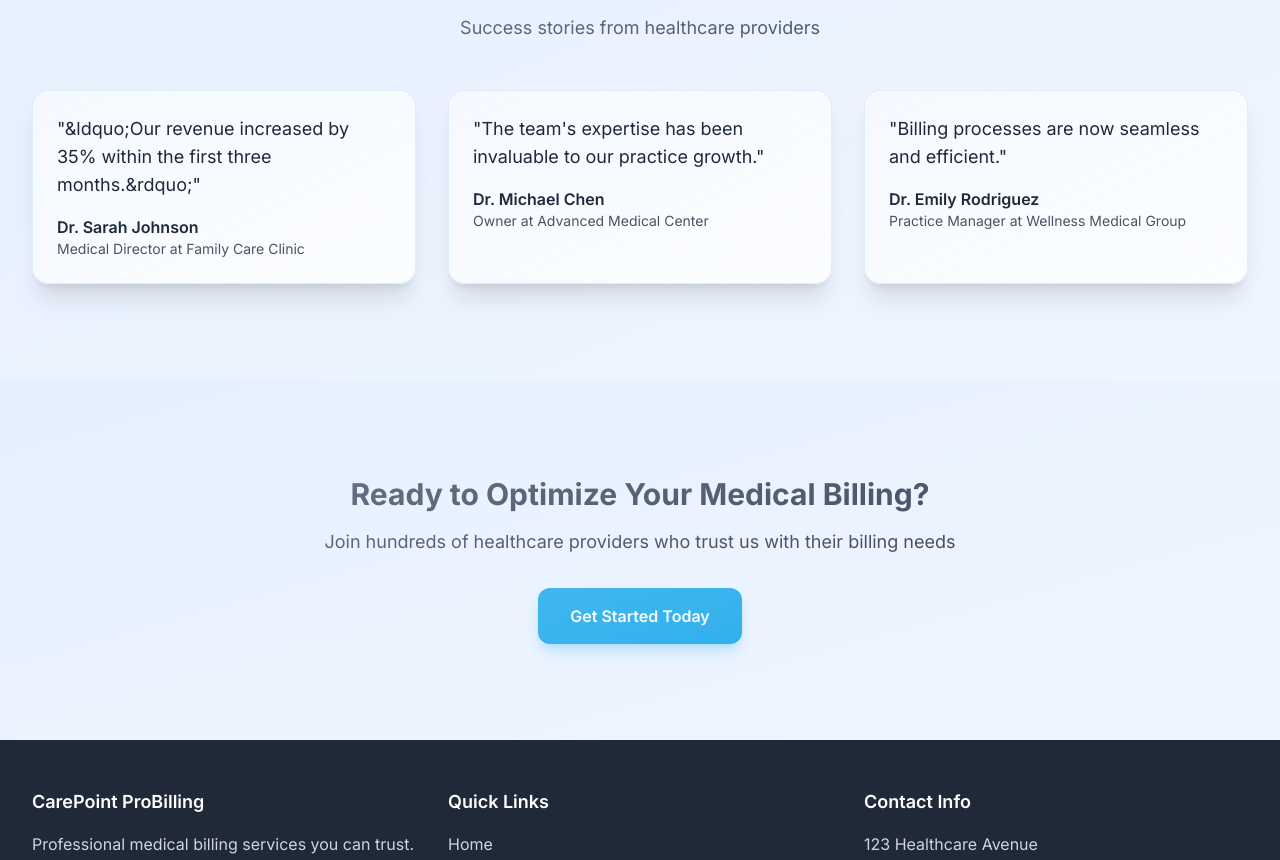
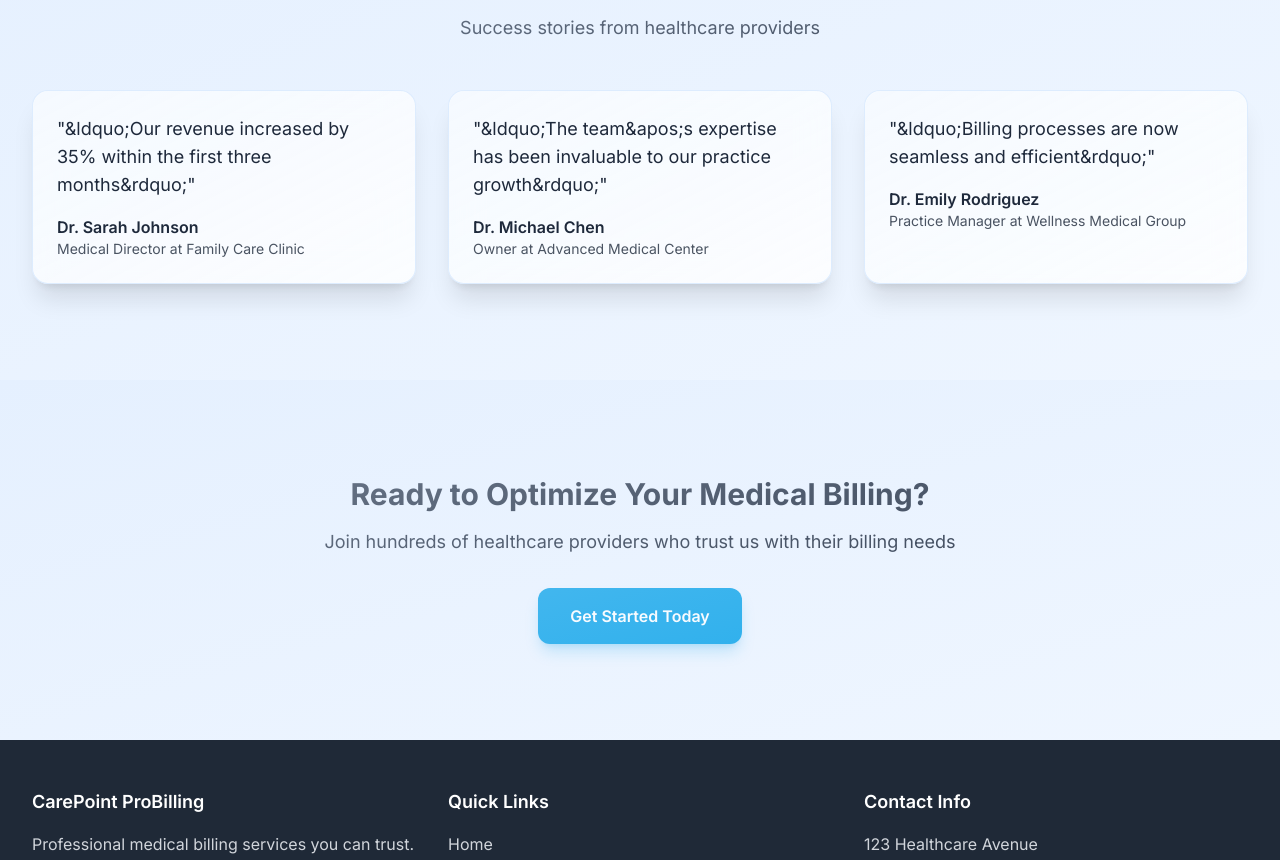
Before and after one commit to Owais-Sonija/medical-billing-website-template-carepoint-probilling, a Next.js app: page / in a window 1280 px wide. Shown: the part 2328-3188 px from the top of the page. Built offline with nearby package versions, Linux system fonts and the light colour scheme.

Commit message:
fix: resolve ESLint unescaped entities issues
- Fix unescaped apostrophes in about page text
- Fix unescaped quotes in testimonials
- Use proper HTML entities for quotes and apostrophes

```diff
--- a/src/app/about/page.tsx
+++ b/src/app/about/page.tsx
@@ -167,7 +167,7 @@ export default function About() {
                       What started as a small team of dedicated professionals has grown into a leading healthcare billing solutions provider.
                     </p>
                     <p>
-                      Over the years, we&apos;ve helped hundreds of healthcare providers optimize their revenue cycles and improve their billing processes.
+                      Over the years, we've helped hundreds of healthcare providers optimize their revenue cycles and improve their billing processes.
                       Our commitment to innovation and excellence has made us a trusted partner in the healthcare industry.
                     </p>
                   </div>
@@ -217,7 +217,7 @@ export default function About() {
               },
               {
                 title: "Innovation",
-                description: "We&apos;re continuously innovate and adapt to new technologies to provide cutting-edge billing solutions.",
+                description: "We're continuously innovate and adapt to new technologies to provide cutting-edge billing solutions.",
                 icon: "💡"
               },
               {
--- a/src/app/page.tsx
+++ b/src/app/page.tsx
@@ -26,19 +26,19 @@ export default function Home() {
 
   const testimonials = [
     {
-      quote: "&ldquo;Our revenue increased by 35% within the first three months.&rdquo;",
+      quote: "&ldquo;Our revenue increased by 35% within the first three months&rdquo;",
       author: "Dr. Sarah Johnson",
       role: "Medical Director",
       practice: "Family Care Clinic"
     },
     {
-      quote: "The team's expertise has been invaluable to our practice growth.",
+      quote: "&ldquo;The team&apos;s expertise has been invaluable to our practice growth&rdquo;",
       author: "Dr. Michael Chen",
       role: "Owner",
       practice: "Advanced Medical Center"
     },
     {
-      quote: "Billing processes are now seamless and efficient.",
+      quote: "&ldquo;Billing processes are now seamless and efficient&rdquo;",
       author: "Dr. Emily Rodriguez",
       role: "Practice Manager",
       practice: "Wellness Medical Group"
```
Also changed, not shown: src/assets/1.webp (added).
